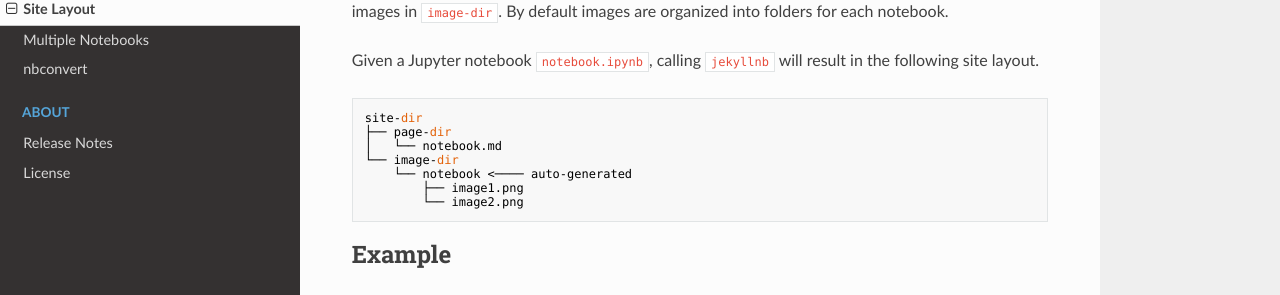
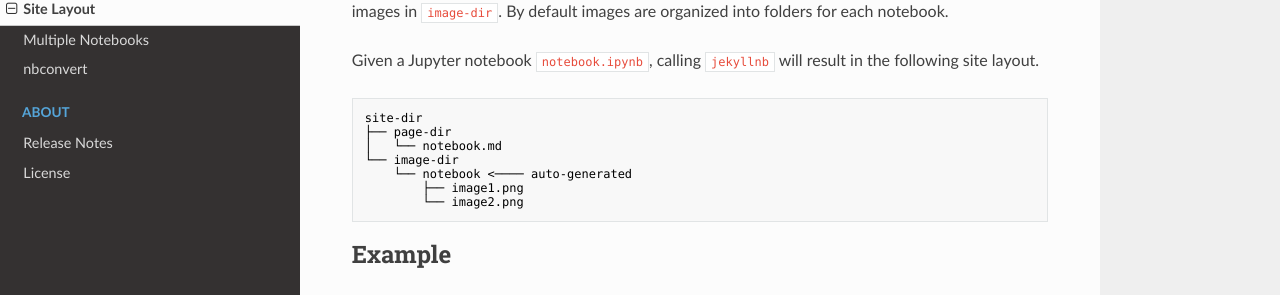
Before and after one commit to klane/jekyllnb, an MkDocs documentation site: the page built from docs/layout.md, in a window 1280 px wide and 997 px high. Shown: the part 185-480 px from the top of the window. Built offline with MkDocs 1.6.1, drawn with Linux system fonts in a browser that asks for light colours; nearby versions of some CDN libraries.

Commit message:
Add language identifiers to Markdown fenced code blocks

````diff
--- a/docs/layout.md
+++ b/docs/layout.md
@@ -5,7 +5,7 @@ By default images are organized into folders for each notebook.
 
 Given a Jupyter notebook `notebook.ipynb`, calling `jekyllnb` will result in the following site layout.
 
-```
+```text
 site-dir
 ├── page-dir
 │   └── notebook.md
@@ -21,7 +21,7 @@ Calling `jupyter jekyllnb --site-dir docs --page-dir _pages --image-dir assets/i
 with the notebook located [here](https://github.com/klane/jekyllnb/blob/master/tests/assets/hello-world.ipynb)
 will result in the following site layout.
 
-```
+```text
 docs
 ├── _pages
 │   └── hello-world.md
@@ -33,7 +33,7 @@ docs
 
 Adding the `--no-auto-folder` flag will place all images in `image-dir`.
 
-```
+```text
 docs
 ├── _pages
 │   └── hello-world.md
````
Also changed, not shown: README.md (+2 -2 lines), docs/multiple-notebooks.md (+2 -2 lines), docs/nbconvert.md (+2 -2 lines).
